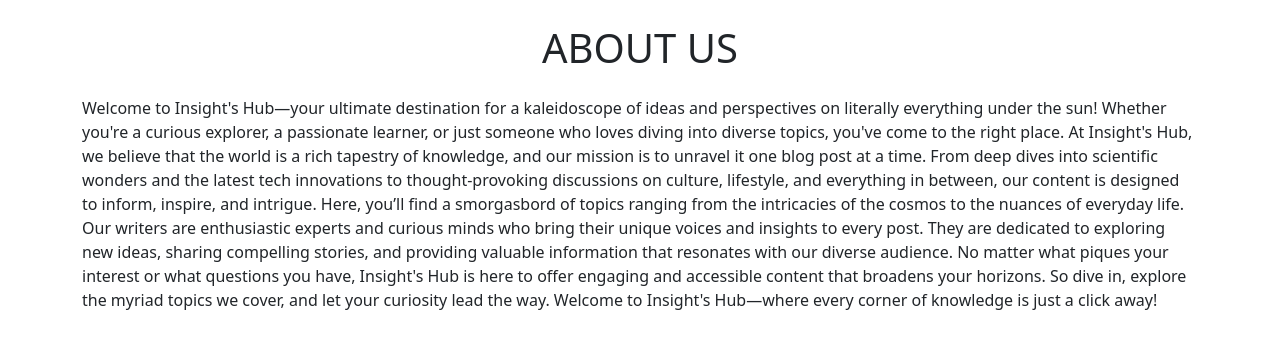
After one commit to NishantSuhag02/flask-project, a Flask app: page /about-us in a window 1280 px wide. The commit adds this page. Shown: the top 349 px of the page. Run offline with Flask 3, Linux system fonts and the light colour scheme.

Commit message:
Added bootstrap and dynamic data using templates

```diff
--- a/app.py
+++ b/app.py
@@ -1,10 +1,41 @@
-from flask import Flask, render_template
+from flask import Flask, render_template, jsonify
 
 app = Flask(__name__)
 
+BLOGS = [
+  {
+    'title': 'Power of Yoga',
+    'Published': 'April 12, 2023'
+  },
+  {
+    'title': 'Unlocking the World of NFTs',
+    'Published': 'Jan 07, 2024'
+  },
+  {
+    'title': 'Exploring the Features of ChatGPT',
+    'Published': 'May 25, 2023'
+  },
+  {
+    'title': 'Sources of Fats That Are Harmful for Your Health',
+    'Published': 'March 18, 2024'
+  },
+  {
+    'title': 'Building Muscle',
+    'Published': 'July 29, 2024'
+  }
+]
+
 @app.route('/')
 def home():
-  return render_template('home.html')
+  return render_template('home.html', blogs=BLOGS)
+
+@app.route('/about-us')
+def about_us():
+  return render_template('about-us.html')
+
+@app.route('/api/blogs')
+def blogs_api():
+  return jsonify(BLOGS)
 
 if __name__ == '__main__':
  app.run(host='0.0.0.0', debug=True)
--- /dev/null
+++ b/templates/about-us.html
@@ -0,0 +1,23 @@
+<!DOCTYPE HTML>
+<html>
+  <head>
+    <meta charset="utf-8">
+    <meta name="viewport" content="width=device-width, initial-scale=1">
+    <link href="https://cdn.jsdelivr.net/npm/bootstrap@5.3.3/dist/css/bootstrap.min.css" rel="stylesheet" integrity="sha384-QWTKZyjpPEjISv5WaRU9OFeRpok6YctnYmDr5pNlyT2bRjXh0JMhjY6hW+ALEwIH" crossorigin="anonymous">
+    <title>About Us</title>
+  </head>
+  <body>
+    <div class='container'>
+      <h1 class='text-center mt-4 mb-4'>ABOUT US</h1>
+      <p>
+        Welcome to Insight's Hub—your ultimate destination for a kaleidoscope of ideas and perspectives on literally everything under the sun! Whether you're a curious explorer, a passionate learner, or just someone who loves diving into diverse topics, you've come to the right place.
+
+        At Insight's Hub, we believe that the world is a rich tapestry of knowledge, and our mission is to unravel it one blog post at a time. From deep dives into scientific wonders and the latest tech innovations to thought-provoking discussions on culture, lifestyle, and everything in between, our content is designed to inform, inspire, and intrigue.
+
+        Here, you’ll find a smorgasbord of topics ranging from the intricacies of the cosmos to the nuances of everyday life. Our writers are enthusiastic experts and curious minds who bring their unique voices and insights to every post. They are dedicated to exploring new ideas, sharing compelling stories, and providing valuable information that resonates with our diverse audience.
+
+        No matter what piques your interest or what questions you have, Insight's Hub is here to offer engaging and accessible content that broadens your horizons. So dive in, explore the myriad topics we cover, and let your curiosity lead the way. Welcome to Insight's Hub—where every corner of knowledge is just a click away!
+      </p>
+    </div>
+  </body>
+</html>
```
Also changed, not shown: templates/blogitems.html (added, +13 -0 lines), templates/home.html (+31 -2 lines), templates/styling.css (added), 1 other file.
